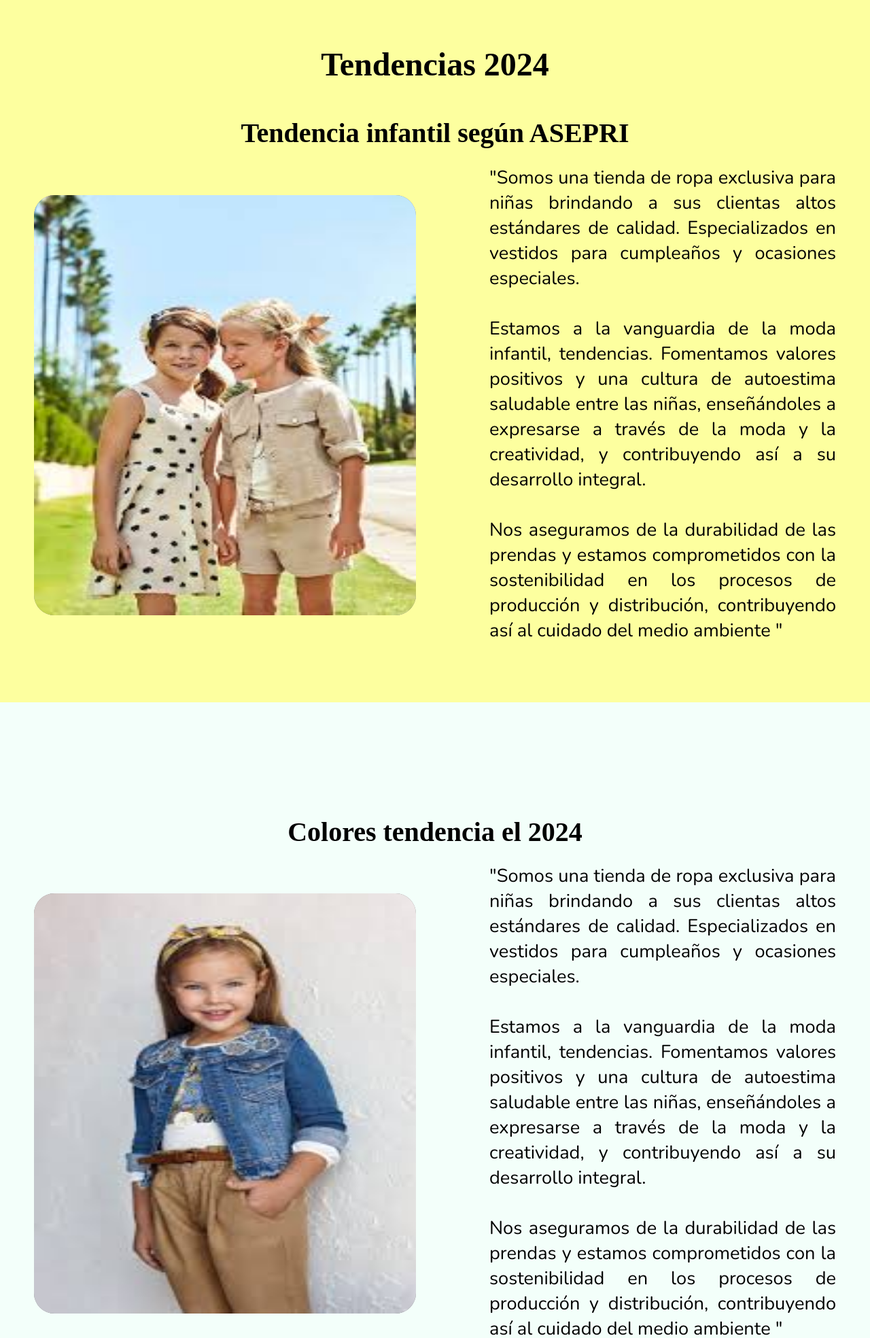
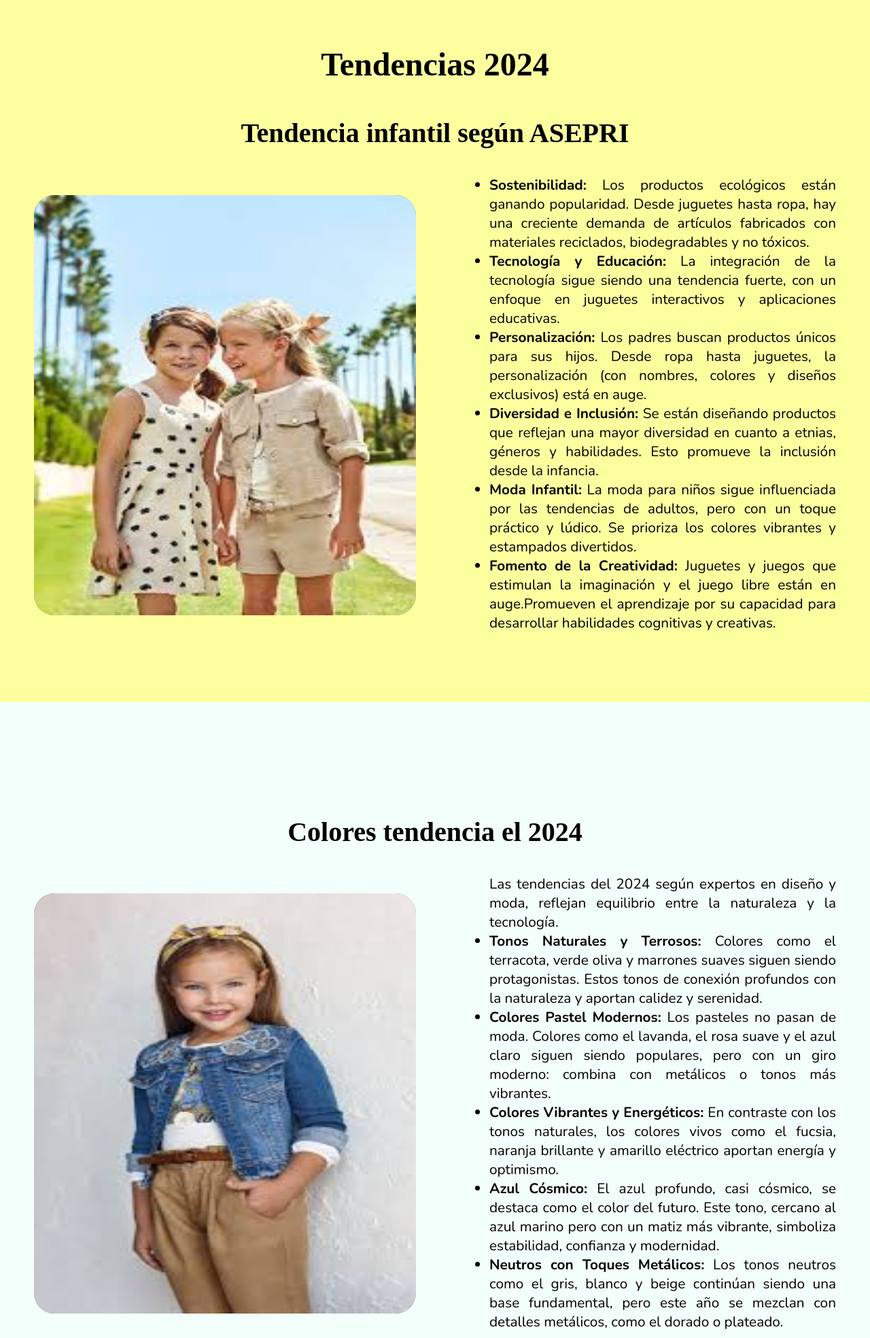
Before and after one commit to Aleja0626/Proyecto, a PHP site: page /Proyecto/ in a window 1280 px wide; the page is wider, and only the part inside the window is pictured. Shown: the part 4367-6335 px from the top of that part at 68% size. Run offline with PHP 8.4, Linux system fonts and the light colour scheme; some web fonts are replaced.

Commit message:
nueva actualizacion de index.php

```diff
--- a/CSS/style.css
+++ b/CSS/style.css
@@ -107,12 +107,12 @@ nav {
 
 	width: 400px;
 	height: 713px;
-
 	background-color: rgba(55, 4, 68, 0.1);
 	margin-top: 245px;
 	margin-left: 30px;
 	list-style-type: none;
 	border-radius: 10px;
+	cursor: pointer;
 }
 /* ELEMENTOS DEL MENU*/
 .elementoMenu{
@@ -561,13 +561,13 @@ nav {
 .textoTendencia {
 
 	padding-left: 50px;
-	font-size: 1.7rem;
+	font-size: 1.3rem;
 	font-family: "nunito", sans-serif;
 	margin-right: 20px;
 	margin-left: 50px;
-	margin-top: 10px;
+	margin-top: 20px;
     margin: 10px;
-    text-align: justify; /* Justifica el texto */
+    text-align: justify;
 }
 
 /* SECCION TENDENCIA DOS*/
@@ -577,10 +577,7 @@ nav {
 	height: 1080px;
 	overflow: hidden;
 	background-color: #F3FFFA;
-}
-
-#tendDos {
-    display: flex;
+	display: flex;
     justify-content: center;
     align-items: center;
     flex-direction: column;
@@ -646,6 +643,7 @@ nav {
 	margin-right: 20px;
 	margin-left: 50px;
 	margin-top: 10px;
+	padding-top: 30px;
 	font-family: "nunito", sans-serif;
 
 }
--- a/index.php
+++ b/index.php
@@ -54,9 +54,9 @@ define('BASE_URL', 'http://localhost/Proyecto/');
 					<li class="elementoMenu"><a href="#tendUno"onclick="">Tendencias</li>
 					<li class="elementoMenu"><a href="#consejoUno"onclick="">Consejos</li>
 						<ul id="submenu">
-							<li class="elemSubMenu"><a href="#ConsejoUno"></a>Moda</li>
-							<li class="elemSubMenu"><a href="#consejoDos"></a>Aprende de Colorimetria</li>
-							<li class="elemSubMenu"><a href="#ConsejoTres"></a>Eventos</li>
+							<li class="elemSubMenu"><a href="#ConsejoUno" onclick=""></a>Moda</li>
+							<li class="elemSubMenu"><a href="#consejoDos" onclick=""></a>Aprende de Colorimetria</li>
+							<li class="elemSubMenu"><a href="#ConsejoTres" onclick=""></a>Eventos</li>
 						</ul>
 					<li class="elementoMenu"><a id="titTienda" href="https://darkorchid-badger-317144.hostingersite.com/"  target="_blank">Visita nuestra Tienda Online</li>
 					<li class="elementoMenu"><a href="#formulario">Inscribete y recibe novedades</li>
@@ -246,16 +246,19 @@ define('BASE_URL', 'http://localhost/Proyecto/');
 				</div>
 
 				<div class="textoTendencia">
-					<p>
-						"Somos una tienda de ropa exclusiva para niñas brindando a sus clientas altos estándares de calidad.
-						Especializados en vestidos para cumpleaños y ocasiones especiales.
-						<br></br>
-						Estamos a la vanguardia de la moda infantil, tendencias.
-						Fomentamos valores positivos y una cultura de autoestima saludable entre las niñas, enseñándoles a expresarse a través de la moda y la creatividad, y contribuyendo así a su desarrollo integral.
-						<br></br>
-						Nos aseguramos de la durabilidad de las prendas y estamos comprometidos con la sostenibilidad en los procesos de producción y distribución, contribuyendo así al cuidado del medio ambiente "
+				<ul>
+					<li><strong>Sostenibilidad:</strong> Los productos ecológicos están ganando popularidad. Desde juguetes hasta ropa, hay una creciente demanda de artículos fabricados con materiales reciclados, biodegradables y no tóxicos.</li>
 
-					</p>
+					<li><strong>Tecnología y Educación:</strong> La integración de la tecnología sigue siendo una tendencia fuerte, con un enfoque en juguetes interactivos y aplicaciones educativas.</li>
+
+					<li><strong>Personalización:</strong> Los padres buscan productos únicos para sus hijos. Desde ropa hasta juguetes, la personalización (con nombres, colores y diseños exclusivos) está en auge.</li>
+
+					<li><strong>Diversidad e Inclusión:</strong> Se están diseñando productos que reflejan una mayor diversidad en cuanto a etnias, géneros y habilidades. Esto promueve la inclusión desde la infancia.</li>
+
+					<li><strong>Moda Infantil:</strong> La moda para niños sigue influenciada por las tendencias de adultos, pero con un toque práctico y lúdico. Se prioriza los colores vibrantes y estampados divertidos.</li>
+
+					<li><strong>Fomento de la Creatividad:</strong> Juguetes y juegos que estimulan la imaginación y el juego libre están en auge.Promueven el aprendizaje por su capacidad para desarrollar habilidades cognitivas y creativas.</li>
+				</ul>
 				</div>
 			</div>
 		</section>
@@ -272,18 +275,20 @@ define('BASE_URL', 'http://localhost/Proyecto/');
 				<div class="columTendencia">
 					<img src="<?php echo BASE_URL; ?>MEDIA/tendencia2.jpeg" id="imgTendencia" alt="">
 				</div>
+					<br>
+					<div class="textoTendencia">
+					<p>Las tendencias del 2024 según expertos en diseño y moda, reflejan equilibrio entre la naturaleza y la tecnología.</p>
+					<ul>
+						<li><strong>Tonos Naturales y Terrosos:</strong> Colores como el terracota, verde oliva y marrones suaves siguen siendo protagonistas. Estos tonos de conexión profundos con la naturaleza y aportan calidez y serenidad.</li>
 
-					<div class="textoTendencia">
-						<p>
-							"Somos una tienda de ropa exclusiva para niñas brindando a sus clientas altos estándares de calidad.
-							Especializados en vestidos para cumpleaños y ocasiones especiales.
-							<br></br>
-							Estamos a la vanguardia de la moda infantil, tendencias.
-							Fomentamos valores positivos y una cultura de autoestima saludable entre las niñas, enseñándoles a expresarse a través de la moda y la creatividad, y contribuyendo así a su desarrollo integral.
-							<br></br>
-							Nos aseguramos de la durabilidad de las prendas y estamos comprometidos con la sostenibilidad en los procesos de producción y distribución, contribuyendo así al cuidado del medio ambiente "
+						<li><strong>Colores Pastel Modernos:</strong> Los pasteles no pasan de moda. Colores como el lavanda, el rosa suave y el azul claro siguen siendo populares, pero con un giro moderno: combina con metálicos o tonos más vibrantes.</li>
 
-						</p>
+						<li><strong>Colores Vibrantes y Energéticos:</strong> En contraste con los tonos naturales, los colores vivos como el fucsia, naranja brillante y amarillo eléctrico aportan energía y optimismo.</li>
+
+						<li><strong>Azul Cósmico:</strong> El azul profundo, casi cósmico, se destaca como el color del futuro. Este tono, cercano al azul marino pero con un matiz más vibrante, simboliza estabilidad, confianza y modernidad.</li>
+
+						<li><strong>Neutros con Toques Metálicos:</strong> Los tonos neutros como el gris, blanco y beige continúan siendo una base fundamental, pero este año se mezclan con detalles metálicos, como el dorado o plateado.</li>
+					</ul>
 					</div>
 			</div>
 		</section>
@@ -301,14 +306,14 @@ define('BASE_URL', 'http://localhost/Proyecto/');
 
 					<div class="txtConsejo">
 						<p>
-							"Somos una tienda de ropa exclusiva para niñas brindando a sus clientas altos estándares de calidad.
-							Especializados en vestidos para cumpleaños y ocasiones especiales.
-							<br></br>
-							Estamos a la vanguardia de la moda infantil, tendencias.
-							Fomentamos valores positivos y una cultura de autoestima saludable entre las niñas, enseñándoles a expresarse a través de la moda y la creatividad, y contribuyendo así a su desarrollo integral.
-							<br></br>
-							Nos aseguramos de la durabilidad de las prendas y estamos comprometidos con la sostenibilidad en los procesos de producción y distribución, contribuyendo así al cuidado del medio ambiente "
-
+							"La moda infantil para 2024 se enfoca en un equilibrio entre estilo, comodidad y sostenibilidad.
+							<br>
+							Los diseños se adaptan a las necesidades de los más pequeños, ofreciendo prendas que permiten la libertad de
+							movimiento sin sacrificar el aspecto visual. A su vez, las marcas están cada vez más comprometidas con la
+							conciencia ecológica, utilizando materiales orgánicos y procesos de fabricación responsables.
+							<br>
+							Este año, las tendencias apuestan por colores vibrantes, estampados creativos y un enfoque inclusivo,
+							donde la funcionalidad y el confort siguen siendo prioritarios."
 						</p>
 					</div>
 				</div>
@@ -332,18 +337,19 @@ define('BASE_URL', 'http://localhost/Proyecto/');
 
 					<div class="txtConsejo">
 						<p>
-							"Somos una tienda de ropa exclusiva para niñas brindando a sus clientas altos estándares de calidad.
-							Especializados en vestidos para cumpleaños y ocasiones especiales.
-							<br></br>
-							Estamos a la vanguardia de la moda infantil, tendencias.
-							Fomentamos valores positivos y una cultura de autoestima saludable entre las niñas, enseñándoles a expresarse a través de la moda y la creatividad, y contribuyendo así a su desarrollo integral.
-							<br></br>
-							Nos aseguramos de la durabilidad de las prendas y estamos comprometidos con la sostenibilidad en los procesos de producción y distribución, contribuyendo así al cuidado del medio ambiente "
-
+							"La colorimetría, en el contexto de la moda infantil, juega un papel crucial
+							no solo en la estética de las prendas, sino también en el bienestar y el
+							desarrollo emocional de los niños. La selección y combinación de colores en la
+							ropa infantil puede influir en el estado de ánimo, la percepción social e incluso
+							 en el aprendizaje de los más pequeños.
+							 <br>
+							 Al igual que en la moda adulta,los colores en la ropa de los niños tienen un poder significativo, pero en su
+							  caso, la elección de los tonos también debe tener en cuenta la comodidad,
+							  la psicología infantil y las tendencias estacionales."
 						</p>
 					</div>
 					<div class ="verConsejo">
-						<a href="consejo2.php" class="button">Link</a>
+						<a href="views/consejos/consejo2.php" class="button">Link</a>
 					</div>
 		</section>
 
@@ -362,18 +368,18 @@ define('BASE_URL', 'http://localhost/Proyecto/');
 
 					<div class="txtConsejo">
 						<p>
-							"Somos una tienda de ropa exclusiva para niñas brindando a sus clientas altos estándares de calidad.
-							Especializados en vestidos para cumpleaños y ocasiones especiales.
-							<br></br>
-							Estamos a la vanguardia de la moda infantil, tendencias.
-							Fomentamos valores positivos y una cultura de autoestima saludable entre las niñas, enseñándoles a expresarse a través de la moda y la creatividad, y contribuyendo así a su desarrollo integral.
-							<br></br>
-							Nos aseguramos de la durabilidad de las prendas y estamos comprometidos con la sostenibilidad en los procesos de producción y distribución, contribuyendo así al cuidado del medio ambiente "
-
+							"El evento BabyKid Spain + FIMI se ha consolidado como uno de los encuentros
+							 más importantes para el sector infantil y juvenil en España. Esta cita, que reúne a marcas,
+							  fabricantes, diseñadores y profesionales de la industria, se ha convertido en una plataforma
+							   clave para mostrar las últimas tendencias en moda infantil, juguetes, productos para el
+							   cuidado del bebé y todo lo relacionado con el mundo de la infancia.
+							   <br>
+							    Además de ofrecer una visión completa del mercado, el evento se presenta como un punto de encuentro para la innovación,
+							    el networking y el desarrollo de nuevas oportunidades de negocio. BabyKid Spain + FIMI atrae a miles de visitantes cada año,"
 						</p>
 					</div>
 					<div class ="verConsejo">
-						<a href="consejo3.php" class="button">Link</a>
+						<a href="views/consejos/consejo3.php" class="button">Link</a>
 					</div>
 		</section>
 <!-- AQUI EMPIEZA EL FORMULARIO -->
--- a/views/Articulos/articulos.php
+++ b/views/Articulos/articulos.php
@@ -268,7 +268,7 @@ define('BASE_URL', 'http://localhost/Proyecto/');
 		</section>
     </div>
     <footer>
-        <?php include '../includes/footer.php'; ?>
+        <?php include '/includes/footer.php'; ?>
     </footer>
 </body>
 </html>
--- a/views/consejos/consejo1.php
+++ b/views/consejos/consejo1.php
@@ -6,14 +6,14 @@ define('BASE_URL', 'http://localhost/Proyecto/');
 <head>
     <meta charset="UTF-8">
     <meta name="viewport" content="width=device-width, initial-scale=1.0">
-    <title>articulos</title>
+    <title>consejos</title>
 	<link rel="stylesheet" href="<?php echo BASE_URL; ?>CSS/style.css">
 </head>
 <body>
     <header>
         <?php include '../includes/header.php'; ?>
     </header>
-    <h1>ARTICULO 1</h1>
+    <h1>CONSEJO 1</h1>
     <br>
     <br>
     <br>
--- a/views/consejos/consejo2.php
+++ b/views/consejos/consejo2.php
@@ -6,14 +6,14 @@ define('BASE_URL', 'http://localhost/Proyecto/');
 <head>
     <meta charset="UTF-8">
     <meta name="viewport" content="width=device-width, initial-scale=1.0">
-    <title>articulos</title>
+    <title>Consejos</title>
 	<link rel="stylesheet" href="<?php echo BASE_URL; ?>CSS/style.css">
 </head>
 <body>
     <header>
         <?php include '../includes/header.php'; ?>
     </header>
-    <h1>ARTICULO 2</h1>
+    <h1>CONSEJO 2</h1>
     <br>
     <br>
     <br>
--- a/views/consejos/consejo3.php
+++ b/views/consejos/consejo3.php
@@ -6,14 +6,14 @@ define('BASE_URL', 'http://localhost/Proyecto/');
 <head>
     <meta charset="UTF-8">
     <meta name="viewport" content="width=device-width, initial-scale=1.0">
-    <title>articulos</title>
+    <title>consejos</title>
 	<link rel="stylesheet" href="<?php echo BASE_URL; ?>CSS/style.css">
 </head>
 <body>
     <header>
         <?php include '../includes/header.php'; ?>
     </header>
-    <h1>ARTICULO 3</h1>
+    <h1>CONSEJO 3</h1>
     <br>
     <br>
     <br>
--- a/views/includes/footer.php
+++ b/views/includes/footer.php
@@ -1,51 +1,46 @@
-<?php if (!defined('BASE_URL')) {
-    define('BASE_URL', 'http://localhost/Proyecto/');
-}
-?>
 <!DOCTYPE html>
 <html lang="en">
 <head>
     <meta charset="UTF-8">
     <meta name="viewport" content="width=device-width, initial-scale=1.0">
     <title>footer</title>
-    <link rel="stylesheet" href="<?php echo BASE_URL; ?>CSS/style.css">
+    <link rel="stylesheet" href="../CSS/style.css">
+    <link rel="stylesheet" href="../CSS/articulos.css">
 </head>
 <body>
-    <div id="pie">
-
+    <div id="piePagina">
         <!-- AQUI EMPIEZA EL MENU H -->
             <nav class="menuH">
 
                 <!-- ESTAS SON LAS POLITICAS -->
 
                 <div class="politicas">
-                    <a href="../privacidad.php" >Politicas de Privacidad</a>
+                    <a href="politicas.php" >Politicas de Privacidad</a>
                 </div>
 
                 <!-- TITULOS -->
                 <div class="politicas">
-                    <a href="../cookies.php">Politicas de Cookies</a>
+                    <a href="politicas.php">Politicas de Cookies</a>
                 </div>
         <!-- REDES SOCIALES -->
-                <div class="rssPie">
+                <div class="rss">
 
                     <!-- ENLACE DE WHATSAPP -->
-                    <div class="iconosPie">
+                    <div class="iconos">
                              <a href="https://wa.me/573114060044?text=Hola%20Bienvenid%40s%20a%20Chikiticas%20pero%20lindas%2C%20encantados%20de%20conocerte%2C%20%C2%BFen%20qu%C3%A9%20podemos%20ayudarte%3F" target="_blank" rel="noopener noreferrer">
-                             <img src="<?php echo BASE_URL; ?>MEDIA/whatsapp.png" alt="">
+                              <img src="../../MEDIA/whatsapp.png" alt="">
                             </a>
 
                     <!-- ENLACE DE FACEBOOK -->
 
-
-                            <a href="https://www.facebook.com/profile.php?id=100086729575474&locale=es_ES" target="_blank" rel="noopener noreferrer">
-                                <img src="<?php echo BASE_URL; ?>MEDIA/facebook.png" alt="">
+                              <img src="../../MEDIA/facebook.png" alt="">
+                              <a href="https://www.facebook.com/profile.php?id=100086729575474&locale=es_ES" target="_blank" rel="noopener noreferrer">
                             </a>
 
                             <!-- ENLACE DE INSTAGRAM -->
 
                               <a href="https://www.instagram.com/chikiticasperolindas?igsh=MW05enMzNTBtMmZ1NQ==" target="_blank" rel="noopener noreferrer">
-                              <img src="<?php echo BASE_URL; ?>MEDIA/instagram.png" alt="">
+                                <img src="../../MEDIA/instagram.png" alt="">
                             </a>
                     </div>
                   </div>
```
Also changed, not shown: views/Articulos/articulo1.php (+17 -7 lines), views/Articulos/articulo10.php (+17 -7 lines), views/Articulos/articulo11.php (+17 -7 lines), views/Articulos/articulo12.php (+17 -7 lines), views/Articulos/articulo2.php (+18 -7 lines), views/Articulos/articulo3.php (+18 -7 lines), views/Articulos/articulo4.php (+18 -7 lines), views/Articulos/articulo5.php (+18 -7 lines), views/Articulos/articulo6.php (+18 -7 lines), views/Articulos/articulo7.php (+17 -7 lines), views/Articulos/articulo8.php (+17 -7 lines), views/Articulos/articulo9.php (+17 -7 lines).
